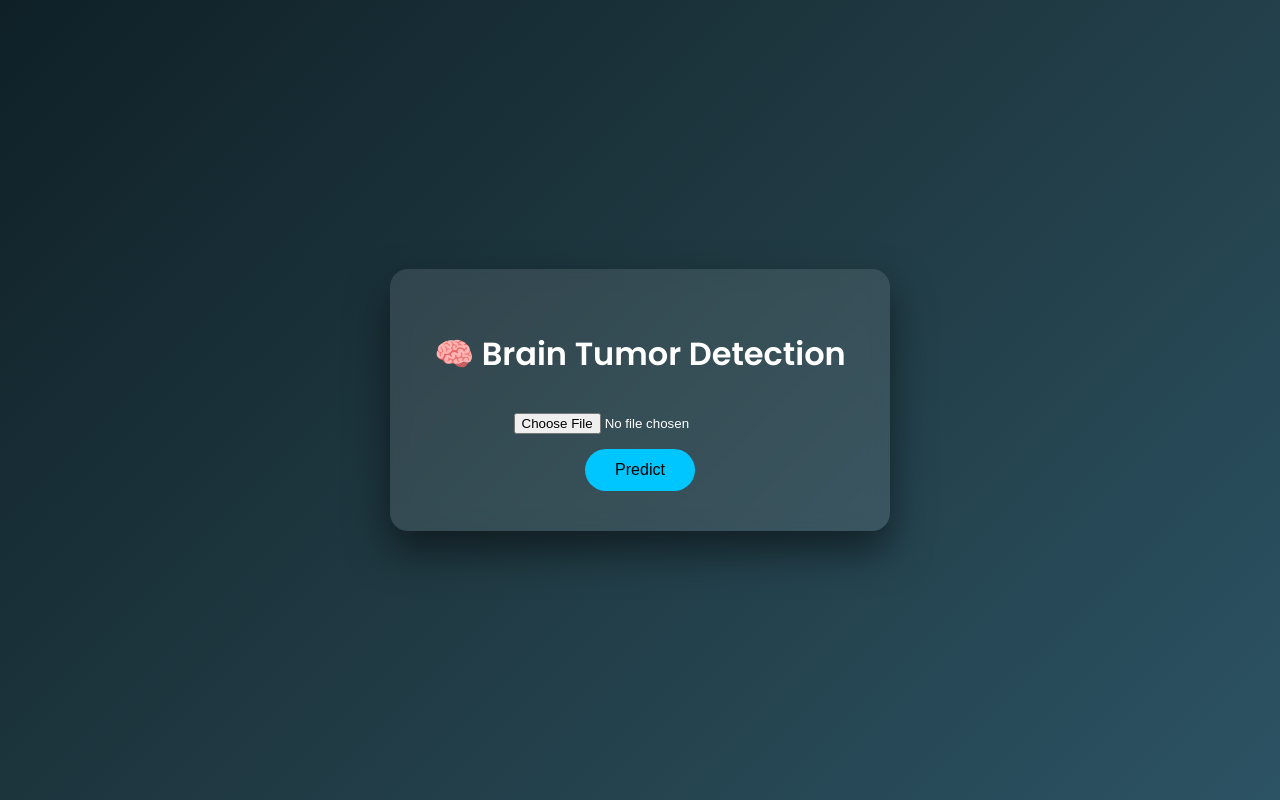
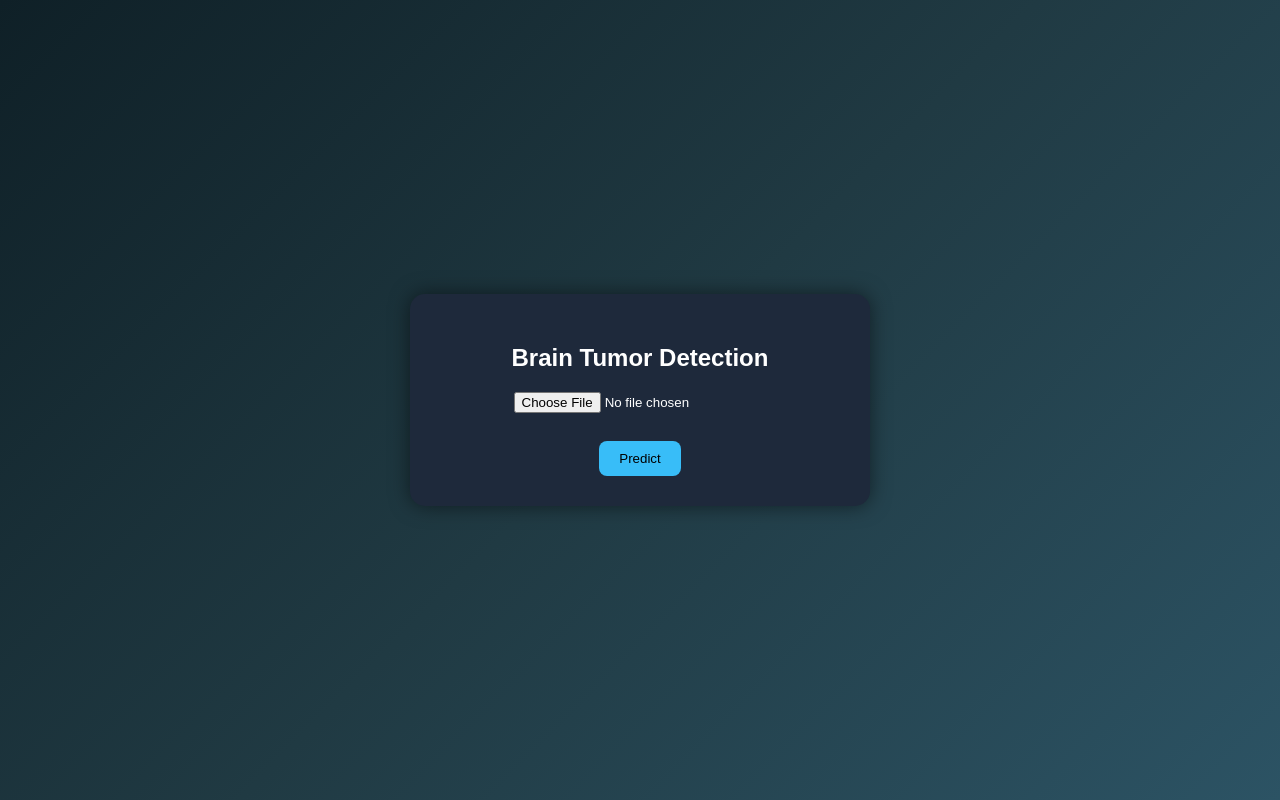
Before and after one commit to Bondadapavani/Brain_app, a Flask app: page / in a window 1280 px wide. Run offline with Flask 3, Linux system fonts and the light colour scheme.

Commit message:
Update index.html

```diff
--- a/templates/index.html
+++ b/templates/index.html
@@ -2,92 +2,61 @@
 <html>
 <head>
     <title>Brain Tumor Detection</title>
-    <meta name="viewport" content="width=device-width, initial-scale=1.0">
-
-    <!-- Google Font -->
-    <link href="https://fonts.googleapis.com/css2?family=Poppins:wght@300;400;600&display=swap" rel="stylesheet">
-
     <style>
         body {
-            margin: 0;
-            height: 100vh;
             background: linear-gradient(135deg, #0f2027, #203a43, #2c5364);
+            font-family: Arial;
+            color: white;
             display: flex;
             justify-content: center;
             align-items: center;
-            font-family: 'Poppins', sans-serif;
+            height: 100vh;
+            margin: 0;
         }
 
         .card {
-            background: rgba(255,255,255,0.1);
-            backdrop-filter: blur(10px);
-            padding: 40px;
-            width: 420px;
-            border-radius: 18px;
+            background: #1e293b;
+            padding: 30px;
+            border-radius: 15px;
+            width: 400px;
             text-align: center;
-            color: white;
-            box-shadow: 0 20px 40px rgba(0,0,0,0.5);
-        }
-
-        h1 {
-            margin-bottom: 20px;
-            font-weight: 600;
-        }
-
-        input[type=file] {
-            margin: 15px 0;
-            color: white;
+            box-shadow: 0 0 20px rgba(0,0,0,0.5);
         }
 
         button {
-            padding: 12px 30px;
-            background: #00c6ff;
+            background: #38bdf8;
             border: none;
-            border-radius: 25px;
+            padding: 10px 20px;
             color: black;
-            font-size: 16px;
+            border-radius: 8px;
             cursor: pointer;
-            transition: 0.3s;
-        }
-
-        button:hover {
-            background: #00e0ff;
+            margin-top: 10px;
         }
 
         img {
-            margin-top: 20px;
             max-width: 100%;
-            border-radius: 12px;
-            border: 2px solid white;
-        }
-
-        .result {
-            margin-top: 20px;
-            font-size: 22px;
-            font-weight: 600;
-            color: #00ffcc;
+            margin-top: 15px;
+            border-radius: 10px;
         }
     </style>
 </head>
 <body>
 
 <div class="card">
-    <h1>🧠 Brain Tumor Detection</h1>
+    <h2>Brain Tumor Detection</h2>
 
     <form method="POST" enctype="multipart/form-data">
         <input type="file" name="file" required>
-        <br>
+        <br><br>
         <button type="submit">Predict</button>
     </form>
 
-    {% if img_path %}
-        <img src="/{{ img_path }}">
+    {% if result %}
+        <h3>Prediction: {{ result }}</h3>
     {% endif %}
 
-    {% if result %}
-        <div class="result">
-            Prediction: {{ result }}
-        </div>
+    {% if image_path %}
+        <img src="{{ image_path }}">
     {% endif %}
 </div>
 
```
